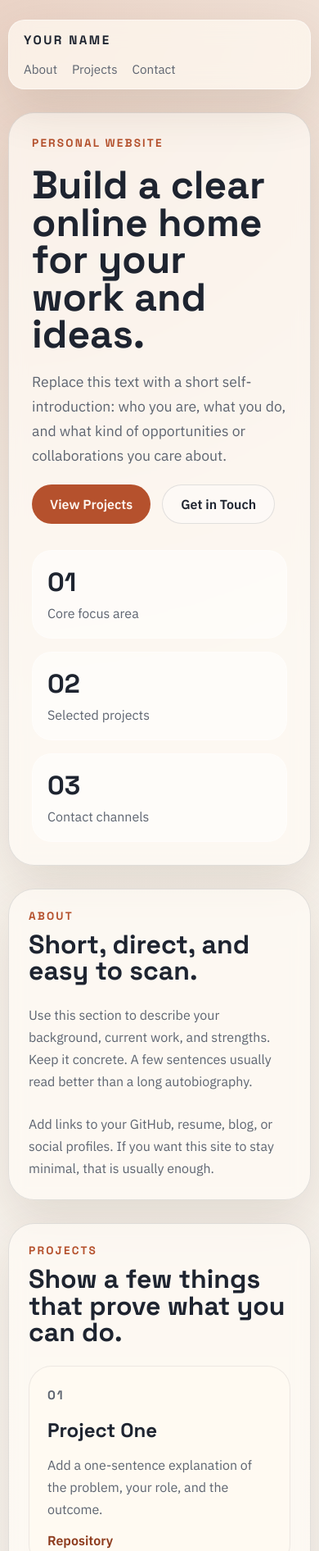
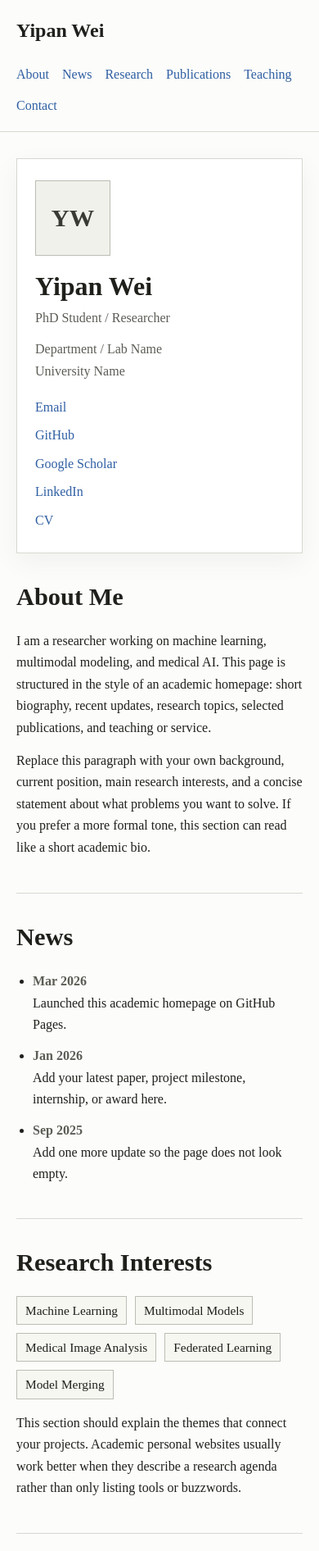
Before and after one commit to YipanWei/YipanWei.github.io, a plain HTML site: page index.html in a window 390 px wide. Shown: the top 1892 px of the page at 82% size. Drawn offline with Linux system fonts and the light colour scheme.

Commit message:
Redesign homepage in academic style

```diff
--- a/index.html
+++ b/index.html
@@ -3,150 +3,166 @@
   <head>
     <meta charset="UTF-8" />
     <meta name="viewport" content="width=device-width, initial-scale=1.0" />
-    <title>Your Name | Personal Website</title>
+    <title>Yipan Wei | Academic Homepage</title>
     <meta
       name="description"
-      content="Personal website for introducing yourself, your work, and ways to get in touch."
-    />
-    <link rel="preconnect" href="https://fonts.googleapis.com" />
-    <link rel="preconnect" href="https://fonts.gstatic.com" crossorigin />
-    <link
-      href="https://fonts.googleapis.com/css2?family=Space+Grotesk:wght@400;500;700&family=IBM+Plex+Sans:wght@400;500;600&display=swap"
-      rel="stylesheet"
+      content="Academic homepage for Yipan Wei with biography, news, research, publications, and contact information."
     />
     <link rel="stylesheet" href="./styles.css" />
     <script defer src="./script.js"></script>
   </head>
   <body>
-    <div class="page-shell">
-      <header class="topbar">
-        <a class="brand" href="#home">YOUR NAME</a>
-        <nav class="nav">
+    <header class="site-header">
+      <div class="site-header__inner">
+        <a class="site-title" href="#top">Yipan Wei</a>
+        <nav class="site-nav" aria-label="Primary">
           <a href="#about">About</a>
-          <a href="#projects">Projects</a>
+          <a href="#news">News</a>
+          <a href="#research">Research</a>
+          <a href="#publications">Publications</a>
+          <a href="#teaching">Teaching</a>
           <a href="#contact">Contact</a>
         </nav>
+      </div>
     </header>
 
-      <main id="home">
-        <section class="hero" data-reveal>
-          <p class="eyebrow">PERSONAL WEBSITE</p>
-          <h1>Build a clear online home for your work and ideas.</h1>
-          <p class="hero-copy">
-            Replace this text with a short self-introduction: who you are, what
-            you do, and what kind of opportunities or collaborations you care
-            about.
+    <main class="layout" id="top">
+      <aside class="sidebar" data-reveal>
+        <div class="profile-card">
+          <div class="profile-avatar" aria-hidden="true">YW</div>
+          <h1>Yipan Wei</h1>
+          <p class="profile-role">PhD Student / Researcher</p>
+          <p class="profile-affiliation">
+            Department / Lab Name<br />
+            University Name
           </p>
-          <div class="hero-actions">
-            <a class="button button-primary" href="#projects">View Projects</a>
-            <a class="button button-secondary" href="#contact">Get in Touch</a>
+          <ul class="profile-links">
+            <li><a href="mailto:hello@example.com">Email</a></li>
+            <li><a href="https://github.com/YipanWei" target="_blank" rel="noreferrer">GitHub</a></li>
+            <li><a href="https://scholar.google.com/" target="_blank" rel="noreferrer">Google Scholar</a></li>
+            <li><a href="https://www.linkedin.com/" target="_blank" rel="noreferrer">LinkedIn</a></li>
+            <li><a href="#">CV</a></li>
+          </ul>
         </div>
-          <ul class="hero-metrics">
+      </aside>
+
+      <div class="content">
+        <section class="section" id="about" data-reveal>
+          <h2>About Me</h2>
+          <p>
+            I am a researcher working on machine learning, multimodal modeling,
+            and medical AI. This page is structured in the style of an academic
+            homepage: short biography, recent updates, research topics,
+            selected publications, and teaching or service.
+          </p>
+          <p>
+            Replace this paragraph with your own background, current position,
+            main research interests, and a concise statement about what problems
+            you want to solve. If you prefer a more formal tone, this section
+            can read like a short academic bio.
+          </p>
+        </section>
+
+        <section class="section" id="news" data-reveal>
+          <h2>News</h2>
+          <ul class="timeline">
             <li>
-              <span class="metric-value">01</span>
-              <span class="metric-label">Core focus area</span>
+              <span class="timeline-date">Mar 2026</span>
+              <div>
+                Launched this academic homepage on GitHub Pages.
+              </div>
             </li>
             <li>
-              <span class="metric-value">02</span>
-              <span class="metric-label">Selected projects</span>
+              <span class="timeline-date">Jan 2026</span>
+              <div>
+                Add your latest paper, project milestone, internship, or award
+                here.
+              </div>
             </li>
             <li>
-              <span class="metric-value">03</span>
-              <span class="metric-label">Contact channels</span>
+              <span class="timeline-date">Sep 2025</span>
+              <div>
+                Add one more update so the page does not look empty.
+              </div>
             </li>
           </ul>
         </section>
 
-        <section class="panel about" id="about" data-reveal>
-          <div class="section-heading">
-            <p class="eyebrow">ABOUT</p>
-            <h2>Short, direct, and easy to scan.</h2>
+        <section class="section" id="research" data-reveal>
+          <h2>Research Interests</h2>
+          <div class="tag-list" aria-label="Research interests">
+            <span>Machine Learning</span>
+            <span>Multimodal Models</span>
+            <span>Medical Image Analysis</span>
+            <span>Federated Learning</span>
+            <span>Model Merging</span>
           </div>
-          <div class="about-grid">
           <p>
-              Use this section to describe your background, current work, and
-              strengths. Keep it concrete. A few sentences usually read better
-              than a long autobiography.
+            This section should explain the themes that connect your projects.
+            Academic personal websites usually work better when they describe a
+            research agenda rather than only listing tools or buzzwords.
           </p>
-            <p>
-              Add links to your GitHub, resume, blog, or social profiles. If
-              you want this site to stay minimal, that is usually enough.
-            </p>
-          </div>
         </section>
 
-        <section class="panel projects" id="projects" data-reveal>
-          <div class="section-heading">
-            <p class="eyebrow">PROJECTS</p>
-            <h2>Show a few things that prove what you can do.</h2>
-          </div>
-          <div class="project-list">
-            <article class="project-card">
-              <p class="project-index">01</p>
-              <h3>Project One</h3>
+        <section class="section" id="publications" data-reveal>
+          <h2>Selected Publications</h2>
+          <article class="publication">
+            <h3>Paper Title One</h3>
+            <p class="publication-meta">
+              <strong>Yipan Wei</strong>, Coauthor A, Coauthor B
+            </p>
+            <p class="publication-meta"><em>Conference or Journal</em>, 2026</p>
             <p>
-                Add a one-sentence explanation of the problem, your role, and
-                the outcome.
+              One or two sentences on the problem, the method, and the result.
             </p>
-              <a href="https://github.com/" target="_blank" rel="noreferrer"
-                >Repository</a
-              >
+            <p class="publication-links">
+              <a href="#">Paper</a>
+              <a href="#">Code</a>
+              <a href="#">Slides</a>
+            </p>
           </article>
-            <article class="project-card">
-              <p class="project-index">02</p>
-              <h3>Project Two</h3>
+          <article class="publication">
+            <h3>Paper Title Two</h3>
+            <p class="publication-meta">
+              Coauthor A, <strong>Yipan Wei</strong>, Coauthor C
+            </p>
+            <p class="publication-meta"><em>Conference or Journal</em>, 2025</p>
             <p>
-                If a project is private, describe the impact instead of linking
-                the source code.
+              Use this area to summarize impact clearly instead of pasting the
+              abstract.
             </p>
-              <a href="https://github.com/" target="_blank" rel="noreferrer"
-                >Case Study</a
-              >
+            <p class="publication-links">
+              <a href="#">Paper</a>
+              <a href="#">Poster</a>
+            </p>
           </article>
-            <article class="project-card">
-              <p class="project-index">03</p>
-              <h3>Project Three</h3>
-              <p>
-                Prefer strong specifics: metrics, users, performance gains, or
-                what you learned.
-              </p>
-              <a href="https://github.com/" target="_blank" rel="noreferrer"
-                >Demo</a
-              >
-            </article>
-          </div>
         </section>
 
-        <section class="panel contact" id="contact" data-reveal>
-          <div class="section-heading">
-            <p class="eyebrow">CONTACT</p>
-            <h2>Make the next step obvious.</h2>
+        <section class="section" id="teaching" data-reveal>
+          <h2>Teaching & Service</h2>
+          <ul class="plain-list">
+            <li>Teaching Assistant, Course Name, University Name, 2025</li>
+            <li>Reviewer, Conference / Journal Name</li>
+            <li>Mentor, Lab reading group or student project</li>
+          </ul>
+        </section>
+
+        <section class="section" id="contact" data-reveal>
+          <h2>Contact</h2>
+          <p>
+            Email is usually the best contact method for academic websites.
+            You can also add office location, advisor, lab page, or a short note
+            on collaboration interests.
+          </p>
+          <p class="contact-line">
+            Email: <a href="mailto:hello@example.com">hello@example.com</a>
+          </p>
+        </section>
       </div>
-          <div class="contact-box">
-            <p>
-              Replace the links below with your real contact details. For a
-              personal website, email plus one or two public profiles is
-              usually enough.
-            </p>
-            <div class="contact-links">
-              <a href="mailto:hello@example.com">hello@example.com</a>
-              <a href="https://github.com/your-handle" target="_blank" rel="noreferrer"
-                >GitHub</a
-              >
-              <a
-                href="https://www.linkedin.com/in/your-handle"
-                target="_blank"
-                rel="noreferrer"
-                >LinkedIn</a
-              >
-            </div>
-          </div>
-        </section>
     </main>
 
-      <footer class="footer">
-        <p>&copy; <span id="year"></span> Your Name. Built for GitHub Pages.</p>
+    <footer class="site-footer">
+      <p>&copy; <span id="year"></span> Yipan Wei. Hosted on GitHub Pages.</p>
     </footer>
-    </div>
   </body>
 </html>
--- a/styles.css
+++ b/styles.css
@@ -1,14 +1,13 @@
 :root {
-  --bg: #f6f0e8;
-  --bg-strong: #efe5d8;
-  --surface: rgba(255, 251, 246, 0.7);
-  --surface-strong: #fffaf2;
-  --text: #1e2430;
-  --muted: #5d6470;
-  --accent: #b5512d;
-  --accent-strong: #8d3b1d;
-  --line: rgba(30, 36, 48, 0.12);
-  --shadow: 0 24px 60px rgba(84, 51, 28, 0.12);
+  --page-bg: #fcfcfa;
+  --panel-bg: #ffffff;
+  --border: #d8d8d2;
+  --border-strong: #bdbdb5;
+  --text: #1f1f1b;
+  --muted: #5c5c56;
+  --link: #2f5fa3;
+  --link-hover: #1f467a;
+  --shadow: 0 10px 30px rgba(20, 20, 20, 0.05);
 }
 
 * {
@@ -21,267 +20,209 @@ html {
 
 body {
   margin: 0;
-  min-height: 100vh;
-  font-family: "IBM Plex Sans", sans-serif;
+  background: var(--page-bg);
   color: var(--text);
-  background:
-    radial-gradient(circle at top left, rgba(181, 81, 45, 0.18), transparent 30%),
-    radial-gradient(circle at bottom right, rgba(48, 89, 126, 0.16), transparent 25%),
-    linear-gradient(180deg, var(--bg) 0%, #f7f4ef 100%);
+  font-family: "Times New Roman", Times, serif;
+  line-height: 1.65;
 }
 
 a {
-  color: inherit;
+  color: var(--link);
   text-decoration: none;
 }
 
-.page-shell {
-  width: min(1120px, calc(100% - 32px));
-  margin: 0 auto;
-  padding: 24px 0 48px;
+a:hover {
+  color: var(--link-hover);
+  text-decoration: underline;
 }
 
-.topbar {
+.site-header {
   position: sticky;
-  top: 16px;
-  z-index: 10;
-  display: flex;
-  align-items: center;
-  justify-content: space-between;
-  gap: 16px;
-  padding: 14px 18px;
-  background: rgba(255, 250, 242, 0.72);
-  border: 1px solid rgba(255, 255, 255, 0.45);
-  border-radius: 20px;
-  box-shadow: var(--shadow);
-  backdrop-filter: blur(14px);
+  top: 0;
+  z-index: 20;
+  background: rgba(252, 252, 250, 0.96);
+  border-bottom: 1px solid var(--border);
+  backdrop-filter: blur(8px);
 }
 
-.brand,
-.eyebrow,
-h1,
-h2,
-h3,
-.metric-value,
-.project-index {
-  font-family: "Space Grotesk", sans-serif;
+.site-header__inner {
+  width: min(1120px, calc(100% - 40px));
+  margin: 0 auto;
+  display: flex;
+  justify-content: space-between;
+  align-items: center;
+  gap: 20px;
+  padding: 18px 0;
 }
 
-.brand {
-  font-size: 0.95rem;
+.site-title {
+  color: var(--text);
+  font-size: 1.75rem;
   font-weight: 700;
-  letter-spacing: 0.16em;
 }
 
-.nav {
+.site-nav {
   display: flex;
+  flex-wrap: wrap;
   gap: 18px;
-  flex-wrap: wrap;
+  font-size: 1rem;
 }
 
-.nav a {
-  color: var(--muted);
-  font-size: 0.95rem;
+.layout {
+  width: min(1120px, calc(100% - 40px));
+  margin: 32px auto 0;
+  display: grid;
+  grid-template-columns: 280px minmax(0, 1fr);
+  gap: 40px;
 }
 
-main {
-  display: grid;
-  gap: 28px;
-  padding-top: 28px;
+.sidebar {
+  position: relative;
 }
 
-.hero,
-.panel {
-  border: 1px solid var(--line);
-  border-radius: 32px;
-  background: var(--surface);
+.profile-card {
+  position: sticky;
+  top: 94px;
+  padding: 26px 22px;
+  background: var(--panel-bg);
+  border: 1px solid var(--border);
   box-shadow: var(--shadow);
-  backdrop-filter: blur(10px);
 }
 
-.hero {
+.profile-avatar {
+  width: 92px;
+  height: 92px;
   display: grid;
-  gap: 20px;
-  padding: clamp(28px, 4vw, 56px);
+  place-items: center;
+  margin-bottom: 18px;
+  border: 1px solid var(--border-strong);
+  background: #f1f1eb;
+  color: #3a3a34;
+  font-size: 1.9rem;
+  font-weight: 700;
 }
 
-.eyebrow {
-  margin: 0;
-  color: var(--accent);
-  font-size: 0.85rem;
-  font-weight: 700;
-  letter-spacing: 0.16em;
+.profile-card h1 {
+  margin: 0 0 6px;
+  font-size: 2rem;
+  line-height: 1.2;
 }
 
-h1 {
-  margin: 0;
-  max-width: 10ch;
-  font-size: clamp(3rem, 10vw, 6.6rem);
-  line-height: 0.95;
+.profile-role,
+.profile-affiliation {
+  margin: 0 0 12px;
+  color: var(--muted);
 }
 
-.hero-copy {
-  margin: 0;
-  max-width: 680px;
-  color: var(--muted);
-  font-size: 1.1rem;
-  line-height: 1.7;
+.profile-links {
+  list-style: none;
+  padding: 0;
+  margin: 18px 0 0;
+  display: grid;
+  gap: 8px;
 }
 
-.hero-actions,
-.contact-links {
+.content {
+  min-width: 0;
+}
+
+.section {
+  padding-bottom: 28px;
+  margin-bottom: 28px;
+  border-bottom: 1px solid var(--border);
+}
+
+.section:last-child {
+  border-bottom: 0;
+  margin-bottom: 0;
+}
+
+.section h2 {
+  margin: 0 0 16px;
+  font-size: 1.9rem;
+  font-weight: 700;
+}
+
+.section p {
+  margin: 0 0 14px;
+}
+
+.timeline,
+.plain-list {
+  margin: 0;
+  padding-left: 20px;
+}
+
+.timeline li,
+.plain-list li {
+  margin-bottom: 12px;
+}
+
+.timeline-date {
+  display: inline-block;
+  min-width: 82px;
+  margin-right: 10px;
+  color: var(--muted);
+  font-weight: 700;
+}
+
+.tag-list {
+  display: flex;
+  flex-wrap: wrap;
+  gap: 10px;
+  margin-bottom: 16px;
+}
+
+.tag-list span {
+  padding: 4px 10px;
+  border: 1px solid var(--border-strong);
+  background: #f7f7f2;
+  font-size: 0.96rem;
+}
+
+.publication {
+  padding: 18px 0;
+  border-top: 1px solid var(--border);
+}
+
+.publication:first-of-type {
+  padding-top: 0;
+  border-top: 0;
+}
+
+.publication h3 {
+  margin: 0 0 8px;
+  font-size: 1.35rem;
+}
+
+.publication-meta {
+  color: var(--muted);
+}
+
+.publication-links {
   display: flex;
   flex-wrap: wrap;
   gap: 14px;
 }
 
-.button {
-  display: inline-flex;
-  align-items: center;
-  justify-content: center;
-  min-height: 48px;
-  padding: 0 22px;
-  border-radius: 999px;
-  font-weight: 600;
-  transition:
-    transform 180ms ease,
-    background-color 180ms ease,
-    color 180ms ease,
-    border-color 180ms ease;
+.contact-line {
+  font-size: 1.05rem;
 }
 
-.button:hover,
-.contact-links a:hover,
-.project-card a:hover,
-.nav a:hover {
-  transform: translateY(-1px);
-}
-
-.button-primary {
-  background: var(--accent);
-  color: #fff7f1;
-}
-
-.button-primary:hover {
-  background: var(--accent-strong);
-}
-
-.button-secondary {
-  border: 1px solid var(--line);
-  background: rgba(255, 255, 255, 0.35);
-}
-
-.hero-metrics {
-  display: grid;
-  grid-template-columns: repeat(3, minmax(0, 1fr));
-  gap: 16px;
-  padding: 0;
-  margin: 12px 0 0;
-  list-style: none;
-}
-
-.hero-metrics li {
-  padding: 18px;
-  border-radius: 24px;
-  background: rgba(255, 255, 255, 0.48);
-  border: 1px solid rgba(255, 255, 255, 0.45);
-}
-
-.metric-value {
-  display: block;
-  margin-bottom: 6px;
-  font-size: 2rem;
-  font-weight: 700;
-}
-
-.metric-label {
+.site-footer {
+  width: min(1120px, calc(100% - 40px));
+  margin: 0 auto;
+  padding: 28px 0 40px;
+  border-top: 1px solid var(--border);
   color: var(--muted);
-  line-height: 1.5;
-}
-
-.panel {
-  padding: clamp(24px, 3vw, 36px);
-}
-
-.section-heading {
-  display: grid;
-  gap: 10px;
-  margin-bottom: 24px;
-}
-
-h2 {
-  margin: 0;
-  max-width: 16ch;
-  font-size: clamp(2rem, 5vw, 3.2rem);
-  line-height: 1.02;
-}
-
-.about-grid {
-  display: grid;
-  grid-template-columns: repeat(2, minmax(0, 1fr));
-  gap: 24px;
-}
-
-.about-grid p,
-.project-card p,
-.contact-box p,
-.footer p {
-  margin: 0;
-  color: var(--muted);
-  line-height: 1.7;
-}
-
-.project-list {
-  display: grid;
-  grid-template-columns: repeat(3, minmax(0, 1fr));
-  gap: 18px;
-}
-
-.project-card {
-  display: grid;
-  gap: 14px;
-  padding: 22px;
-  min-height: 240px;
-  border-radius: 28px;
-  background: var(--surface-strong);
-  border: 1px solid rgba(30, 36, 48, 0.08);
-}
-
-.project-index {
-  margin: 0;
-  color: var(--accent);
-  font-size: 0.95rem;
-  font-weight: 700;
-  letter-spacing: 0.12em;
-}
-
-h3 {
-  margin: 0;
-  font-size: 1.5rem;
-}
-
-.project-card a,
-.contact-links a {
-  width: fit-content;
-  color: var(--accent-strong);
-  font-weight: 600;
-}
-
-.contact-box {
-  display: grid;
-  gap: 18px;
-}
-
-.footer {
-  padding: 28px 0 6px;
 }
 
 [data-reveal] {
   opacity: 0;
-  transform: translateY(20px);
+  transform: translateY(10px);
   transition:
-    opacity 500ms ease,
-    transform 500ms ease;
+    opacity 320ms ease,
+    transform 320ms ease;
 }
 
 [data-reveal].is-visible {
@@ -289,23 +230,28 @@ h3 {
   transform: translateY(0);
 }
 
-@media (max-width: 820px) {
-  .page-shell {
-    width: min(100% - 20px, 1120px);
+@media (max-width: 900px) {
+  .layout {
+    grid-template-columns: 1fr;
+    gap: 28px;
   }
 
-  .topbar {
+  .profile-card {
+    position: static;
+  }
+}
+
+@media (max-width: 720px) {
+  .site-header__inner {
+    align-items: flex-start;
     flex-direction: column;
-    align-items: flex-start;
   }
 
-  .hero-metrics,
-  .about-grid,
-  .project-list {
-    grid-template-columns: 1fr;
+  .site-title {
+    font-size: 1.5rem;
   }
 
-  h1 {
-    max-width: 100%;
+  .site-nav {
+    gap: 12px 16px;
   }
 }
```
Lines whose indentation alone changed are shown as unchanged.
